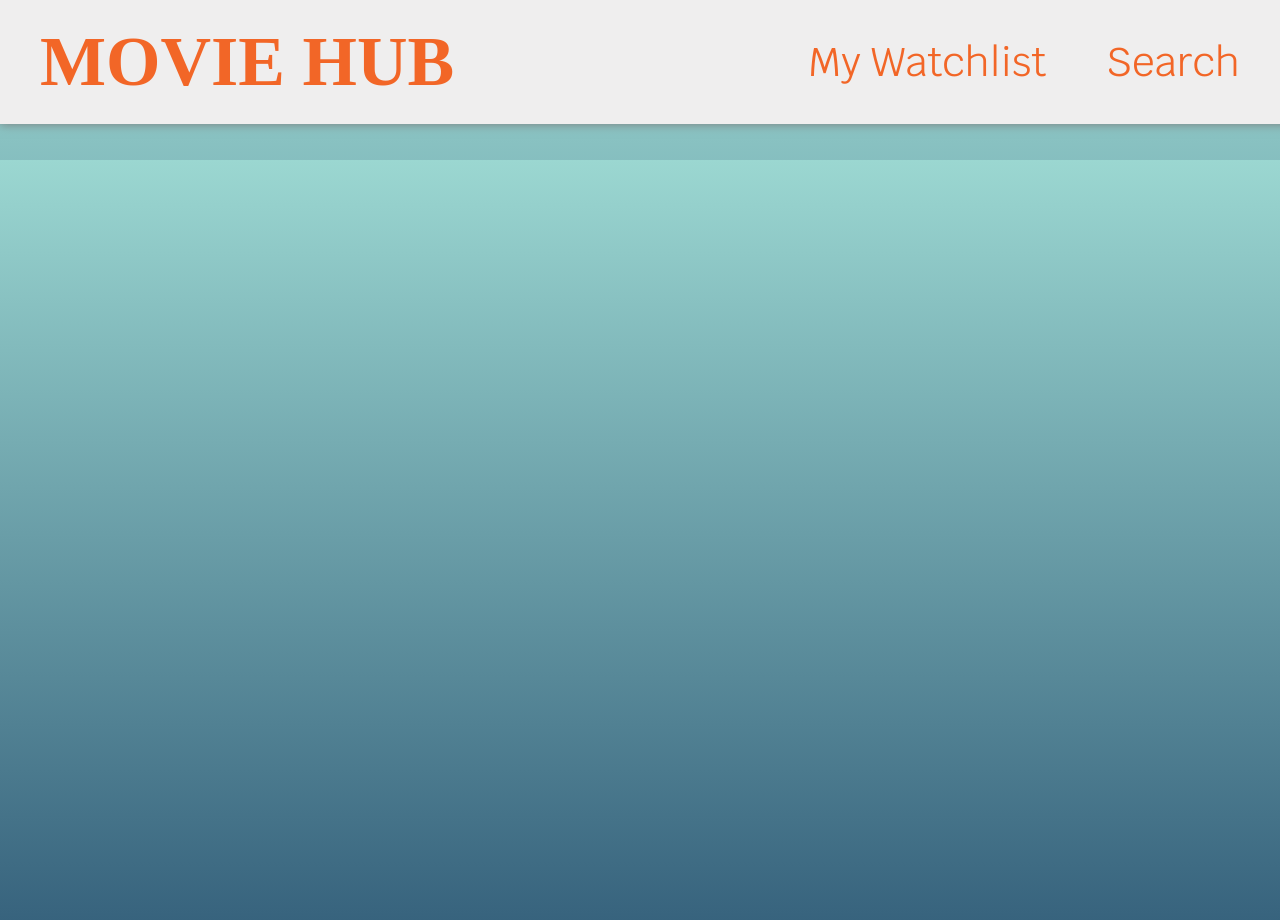
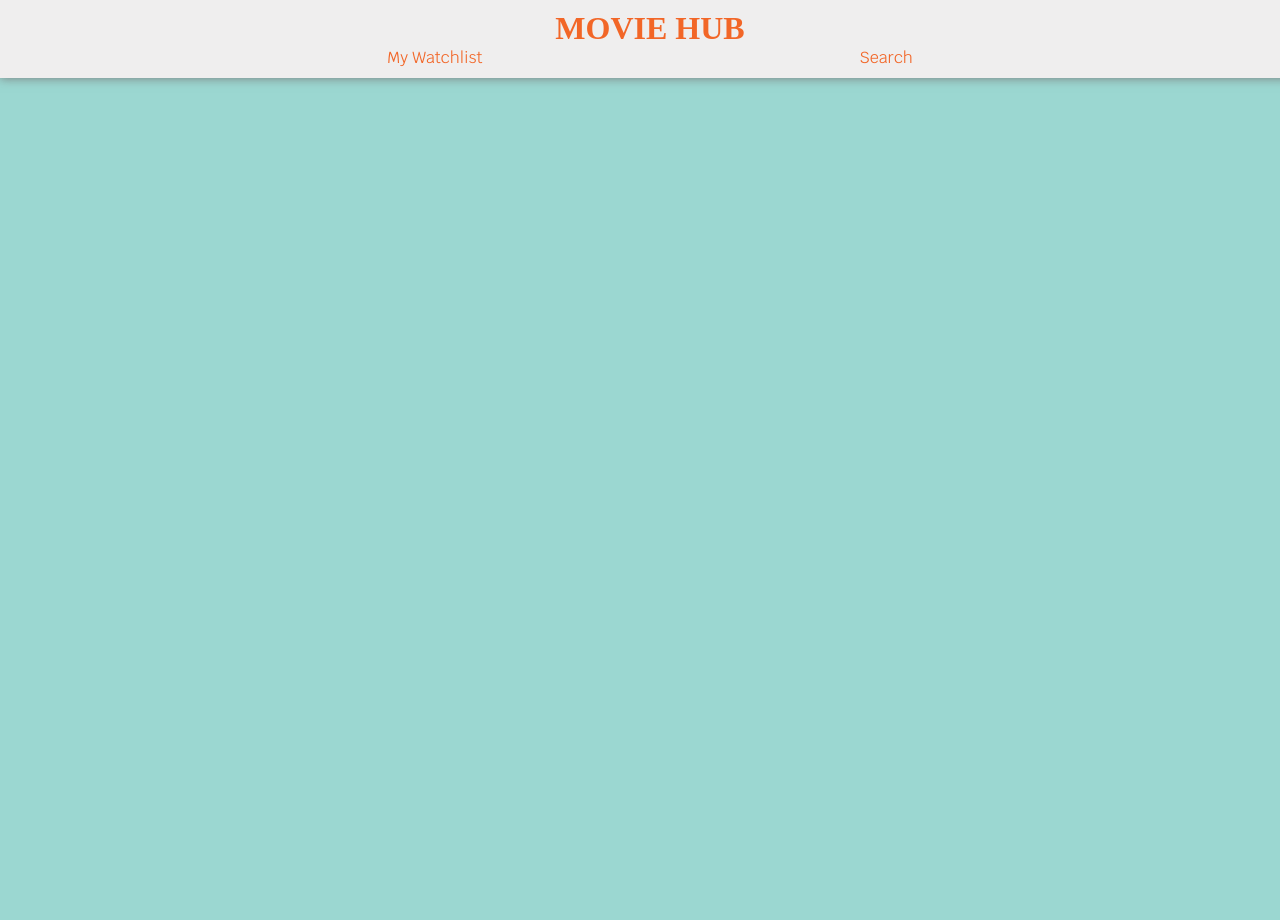
Before and after one commit to Abdulvip/MovieDb-Group-Project, an Angular app: page /watchlist-page in a window 1280 px wide. Shown: the top 920 px of the page. After the commit the page ends 800 px from the top, so only its background shows below. Built offline with nearby package versions, Linux system fonts and the light colour scheme; a web font is replaced by a local one.

Commit message:
css work

```diff
--- a/src/app/app.component.css
+++ b/src/app/app.component.css
@@ -0,0 +1,4 @@
+.filler {
+  height: 100px;
+  width: 100%;
+}
--- a/src/app/app.component.html
+++ b/src/app/app.component.html
@@ -1,2 +1,3 @@
 <app-header></app-header>
+<div class="filler"></div>
 <router-outlet></router-outlet>
--- a/src/app/card/card.component.css
+++ b/src/app/card/card.component.css
@@ -1,3 +1,6 @@
+/* .main {
+  width: 100%;
+} */
 
 .card {
   display: flex;
@@ -6,19 +9,39 @@
   align-items: center;
   background-color: rgb(238, 238, 238);
   padding: 10px;
-  margin: 15px;
+  margin-bottom: 15px;
   box-shadow: 0px 0px 10px 0px rgba(204, 204, 204, 1);
   border-radius: 10px;
-  width: 600px;
+  width: 100%;
+}
+
+.info-container {
+  display: flex;
+  justify-content: center;
+  align-content: center;
+  flex-direction: column;
 }
 
 .button {
-  color: white;
-  background-color: #505355;
-  border-radius: 15px;
-  padding: 10px;
+  color: black;
+  background-color: #f9a26c;
+  border-radius: 10px;
+  padding: 7px;
   border: none;
   transition: 0.3s;
+  margin: 5px;
+}
+
+.rating {
+  font-size: 18px;
+  text-align: center;
+}
+
+.movie-title {
+  text-align: center;
+  font-size: 15px;
+  margin: 10px;
+  width: 150px;
 }
 
 .button:focus {
@@ -27,11 +50,16 @@
 
 img {
   border: solid 5px black;
+  width: 150px;
 }
 
 .button:hover {
-  background-color: #5becd8;
-  color: black;
+  background-color: #f26627;
+  color: white;
+}
+
+.added {
+  background: red;
 }
 
 @media only screen and (min-width: 768px) {
@@ -50,7 +78,3 @@ img {
     justify-content: center;
   }
 }
-
-.added{
-  background: red;
-}
--- a/src/app/card/card.component.html
+++ b/src/app/card/card.component.html
@@ -1,5 +1,6 @@
-<main>
+<main class="main">
   <div class="card">
+    <h2 class="movie-title">{{ movieRef.original_title }}</h2>
     <div class="img-container">
       <img
         class="img"
@@ -7,12 +8,15 @@
       />
     </div>
     <div class="info-container">
-      <h1>{{ movieRef.original_title }}</h1>
-      <h2>Rating: {{ movieRef.vote_average }}</h2>
-      <button [ngClass]="addedToWatchList ? 'added': 'not-added'" (click)="toggleWatchList()" class="button">
-        {{watchListButtonText}}
+      <h2 class="rating">Rating: {{ movieRef.vote_average }}</h2>
+      <button
+        [ngClass]="addedToWatchList ? 'added' : 'not-added'"
+        (click)="toggleWatchList()"
+        class="button"
+      >
+        {{ watchListButtonText }}
       </button>
-      <button (click)="moreDetails()">More details</button>
+      <button class="button" (click)="moreDetails()">More details</button>
     </div>
   </div>
 </main>
--- a/src/app/details-view/details-view.component.css
+++ b/src/app/details-view/details-view.component.css
@@ -1,9 +1,44 @@
-.main{
-    background: rgba(0,0,0,.7);
-    height: 100vh;
-    position: fixed;
+.main {
+  background: rgba(0, 0, 0, 0.7);
+  height: 100%;
+  width: 100%;
+  display: flex;
+  justify-content: center;
+  align-content: center;
+  position: fixed;
 }
 
-.card{
-    background: white;
+.card {
+  display: flex;
+  justify-content: center;
+  align-content: center;
+  flex-direction: column;
+  background: white;
+  width: 300px;
 }
+
+.img-container {
+  display: flex;
+  justify-content: center;
+  align-content: center;
+}
+
+.img {
+  border: 5px solid black;
+  width: 150px;
+}
+
+.info-container {
+  display: flex;
+  justify-content: center;
+  align-content: center;
+  flex-direction: column;
+}
+
+.title {
+  font-size: 18px;
+}
+
+.rating {
+  font-size: 15px;
+}
--- a/src/app/details-view/details-view.component.html
+++ b/src/app/details-view/details-view.component.html
@@ -7,10 +7,10 @@
       />
     </div>
     <div class="info-container">
-        <h1>{{ highlightedMovie.original_title }}</h1>
-        <h2>Rating: {{ highlightedMovie.vote_average }}</h2>
-        <p> {{highlightedMovie.overview}}</p>
+      <h1 class="title">{{ highlightedMovie.original_title }}</h1>
+      <h2 class="rating">Rating: {{ highlightedMovie.vote_average }}</h2>
+      <p>{{ highlightedMovie.overview }}</p>
+      <button (click)="backToList()">Back to list</button>
     </div>
   </div>
-    <button (click)="backToList()">Back to list</button>
 </main>
--- a/src/app/header/header.component.css
+++ b/src/app/header/header.component.css
@@ -1,44 +1,30 @@
+.header {
+  display: flex;
+  flex-direction: column;
+  margin: 0;
+  align-items: center;
+  background-color: #efeeee;
+  padding: 10px;
+  box-shadow: 0px 0px 10px 0px rgb(121, 121, 121);
+  width: 100%;
+  position: fixed;
+}
+
 .title {
   font-family: "Knewave", cursive;
-    font-size: 70px;
-    padding: 0;
-    margin: 0;
-    margin-left: 20px;
+  color: #f26627;
 }
-  .header {
-    position: fixed;
-    top: 0;
-    background-color: #efeeee;
-    color: #f26627;
-    margin: 0;
-    width: 100vw;
-    padding: 20px;
-    box-shadow: 0px 0px 10px 0px rgb(121, 121, 121);
-  }
-  /* F26627 DARK ORANGE
-  F9A26C LIGHT ORANGE
-  EFEEEE WHITE
-  9BD7D1 TEAL
-  325D79 DARK BLUE*/
-  .header-contents {
-    display: flex;
-    flex-direction: row;
-    justify-content: space-between;
-    align-items: center;
-  }
+
 .nav {
   display: flex;
-    flex-direction: row;
-    align-items: center;
+  justify-content: space-evenly;
+  width: 100%;
 }
+
 .nav-item {
-    margin-right: 60px;
-    font-size: 40px;
-    list-style-type: none;
+  list-style: none;
+  color: #f26627;
 }
-  a:link {
-    text-decoration: none;
+
+@media only screen and (min-width: 768px) {
 }
-  a:visited {
-    text-decoration: none;
-  }
--- a/src/app/header/header.component.html
+++ b/src/app/header/header.component.html
@@ -1,9 +1,7 @@
 <header class="header">
-    <div class="header-contents">
   <h1 class="title">MOVIE HUB</h1>
   <ul class="nav">
     <li class="nav-item"><a routerLink="/watchlist-page">My Watchlist</a></li>
     <li class="nav-item"><a routerLink="/search-criteria">Search</a></li>
   </ul>
-    </div>
 </header>
--- a/src/app/movie-list/movie-list.component.css
+++ b/src/app/movie-list/movie-list.component.css
@@ -1,8 +1,7 @@
 .results {
-    display: flex;
-    flex-direction: column;
-    justify-content: center;
-    align-items: center;
-    margin: 160px;
-
+  display: flex;
+  flex-direction: column;
+  justify-content: center;
+  align-items: center;
+  /* margin-left: -20px; */
 }
--- a/src/app/search-criteria/search-criteria.component.css
+++ b/src/app/search-criteria/search-criteria.component.css
@@ -1,47 +1,39 @@
+.form {
+  display: flex;
+  flex-direction: column;
+  padding: 10px;
+}
+
+.spacing {
+  text-align: center;
+}
+
 .search {
-  margin-top: 160px;
-  margin-left: auto;
-  margin-right: auto;
-  /* position: fixed; */
-  display: flex;
-  justify-items: center;
-  text-align: center;
-  flex-direction: row;
   background-color: #efeeee;
-  color: black;
-  width: 60vw;
-  border-radius: 15px;
-  padding: 20px;
-  white-space: nowrap;
   box-shadow: 0px 0px 10px 0px rgb(121, 121, 121);
-  /* overflow: hidden; */
+  /* transform: translate(50%, 50%);
+  left: -50%; */
+  border-radius: 10px;
+  margin: 10px;
 }
-/* .form {
-    display: flex;
-    justify-items: center;
-    align-content: center;
-  } */
-.spacing {
-  padding-right: 10px;
-  padding-left: 10px;
-}
+
 .input {
   border-top: 0px;
   border-left: 0px;
   border-right: 0;
   border-bottom: 1px, solid, gray;
   background-color: #efeeee;
+  margin: 5px;
+  text-align: center;
 }
+
 .select {
   background-color: #f9a26c;
   border: 0px;
   border-radius: 3px;
   padding: 5px;
 }
-.button:hover {
-  background-color: #f26627;
-  color: white;
-}
+
 .button {
   color: black;
   background-color: #f9a26c;
@@ -50,8 +42,8 @@
   border: none;
   transition: 0.3s;
 }
-/* @media only screen and (min-width: 768px) {
-    .search {
-      flex-direction: row;
-    }
-  } */
+
+.button:hover {
+  background-color: #f26627;
+  color: white;
+}
--- a/src/app/search-criteria/search-criteria.component.html
+++ b/src/app/search-criteria/search-criteria.component.html
@@ -15,7 +15,7 @@
       placeholder="Enter a number 1-10"
       ngModel
     />
-    <label class="spacing more-spacing" for="releaseYear">Release Year</label>
+    <label class="spacing" for="releaseYear">Release Year</label>
     <input
       class="input"
       type="number"
--- a/src/styles.css
+++ b/src/styles.css
@@ -1,15 +1,24 @@
-body,
-html {
+li,
+ul,
+h1,
+h2 {
+  padding: 0;
+  margin: 0;
+}
+
+body {
   font-family: "Krub", sans-serif;
-background: linear-gradient(to bottom, #9bd7d1, #325d79);
-padding: 0;
-margin: 0;
-background-repeat: no-repeat;
-background-attachment: fixed;
-height: 100%;
+  background-size: cover;
+  padding: 0;
+  margin: 0;
+  background-color: #9bd7d1;
+  /* background-repeat: no-repeat;
+  background-attachment: fixed;
+  height: 100%;
+  background: linear-gradient(to bottom, #9bd7d1, #325d79); */
 }
 
 a {
-  color:inherit;
+  color: inherit;
   text-decoration: none;
- }
+}
```
Lines whose indentation alone changed are shown as unchanged.
